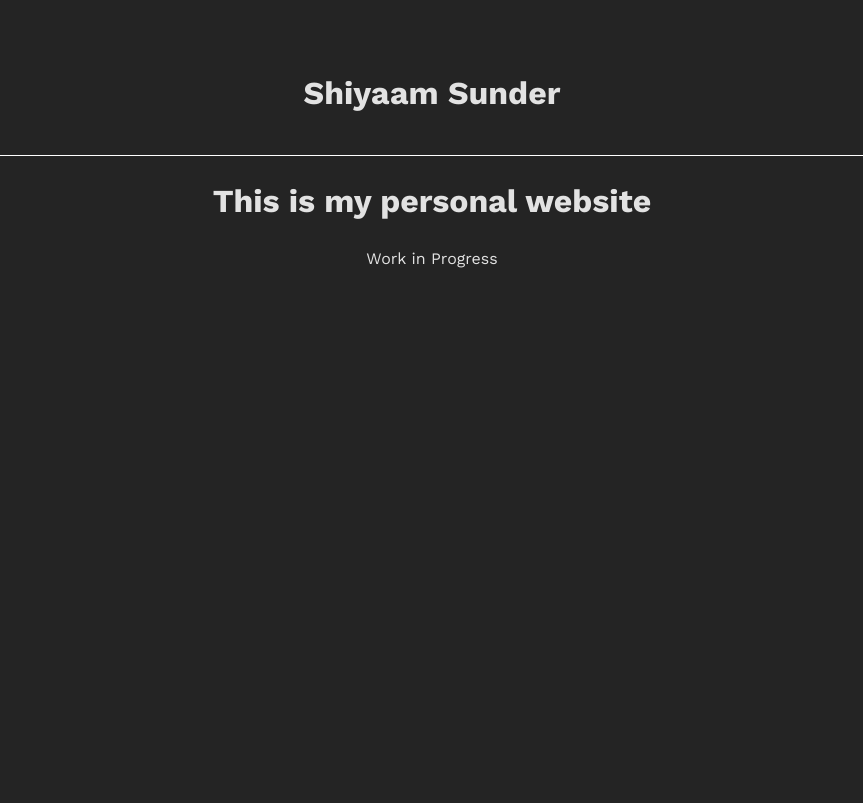
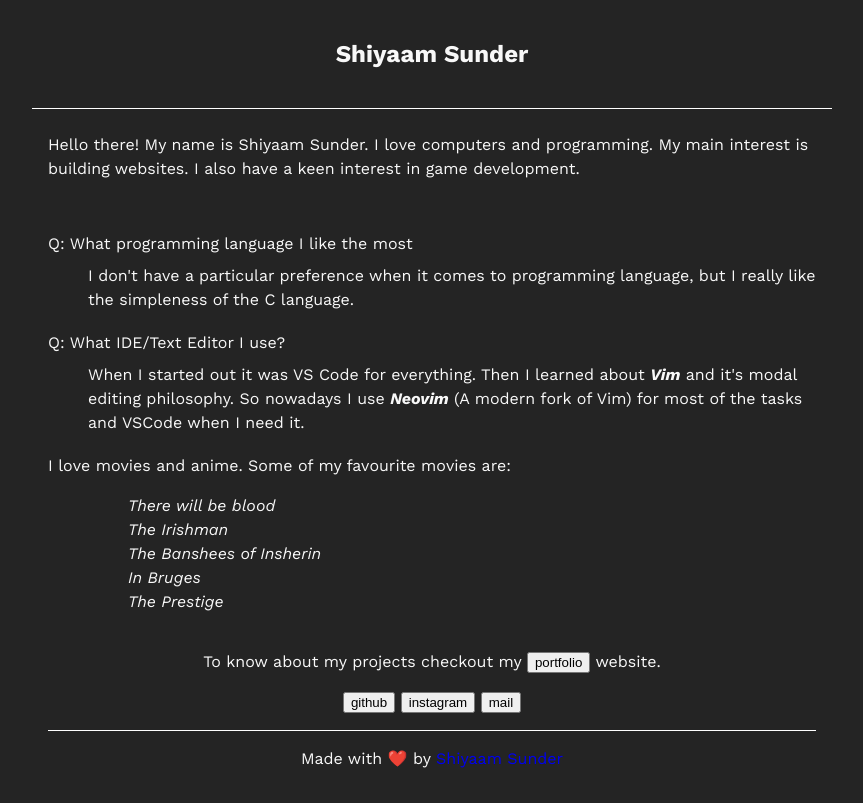
Before and after one commit to shiyaamsunder/shiyaamsunder.github.io, a website built with Vite: page index.html in a window 1280 px wide. Shown: the whole page, without its empty margins (208-1071 px from the left). Built offline with nearby package versions, Linux system fonts and the light colour scheme.

Commit message:
home page

```diff
--- a/index.html
+++ b/index.html
@@ -4,23 +4,88 @@
     <meta charset="UTF-8" />
     <link rel="icon" type="image/svg+xml" href="/vite.svg" />
     <meta name="viewport" content="width=device-width, initial-scale=1.0" />
+    <meta name="description" content="Shiyaam Sunder's personal website." />
+
     <title>Shiyaam Sunder</title>
     <link rel="stylesheet" type="text/css" href="./style.css">
   </head>
   <body>
-    <div id="app">
-      <div class="header">
+    <main id="app">
+      <section class="header">
         <h1>
           Shiyaam Sunder
         </h1>
-      </div>
-      <div>
-        <h1>This is my personal website</h1>
+      </section>
+      <section class = "main">
+        <div class="main__intro">
+          Hello there! My name is Shiyaam Sunder. I love computers and programming.
+          My main interest is building websites. I also have a keen interest in
+          game development.
+        </div>
+        <div class="main__interests">
+          <dl class="description">
+            <div class="dl__item">
+              <dt>Q: What programming language I like the most</dt>
+              <dd>
+                I don't have a particular preference when it comes to programming
+                language, but I really like the simpleness of the C language.
+              </dd>
+            </div>
+            <div class="dl__item">
+              <dt>Q: What IDE/Text Editor I use?</dt>
+              <dd>
+                When I started out it was VS Code for everything. Then I learned
+                about <em> <b>Vim</b> </em> and it's modal editing philosophy. So nowadays I use
+                <em> <b>Neovim</b> </em> (A modern fork of Vim) for most of the tasks and VSCode when
+                I need it.
+              </dd>
+            </div>
+            <div class="dl__item">
+              I love movies and anime. Some of my favourite movies are:
+
+              <ul>
+                <ol><em>There will be blood</em></ol>
+                <ol><em>The Irishman</em></ol>
+                <ol><em>The Banshees of Insherin</em></ol>
+                <ol><em>In Bruges</em></ol>
+                <ol><em>The Prestige</em></ol>
+              </ul>
+            </div>
+          </dl>
+
+        </div>
+      </section>
+
+      <section class="social">
         <p>
-        Work in Progress
-        </p>
-      </div>
-    </div>
+        To know about my projects checkout my
+        <a href="https://portfolio.shiyaam.me" target="_blank"><button>portfolio</button></a> website.
+        <p>
+
+        <div class="social__links">
+          <a href="https://github.com/shiyaamsunder" target="_blank">
+            <button type="button">
+              github
+            </button>
+          </a>
+          <a href="https://instagram.com/suskanth" target="_blank">
+            <button type="button">
+              instagram
+            </button>
+          </a>
+          <a href="mailto:shiyaamsunderms@gmail.com" target="_blank">
+            <button type="button">
+              mail
+            </button>
+          </a>
+        </div>
+      </section>
+
+      <footer>
+        Made with ❤️ by
+        <a href="https://shiyaam.me"> Shiyaam Sunder </a>
+      </footer>
+    </main>
     <!-- <script type="module" src="/main.js"></script> -->
   </body>
 </html>
--- a/style.css
+++ b/style.css
@@ -2,6 +2,12 @@
   font-family: "Work Sans";
   src: url("/fonts/WorkSans-VariableFont_wght.ttf");
   font-weight: 100 1000;
+}
+@font-face {
+  font-family: "Work Sans";
+  src: url("/fonts/WorkSans-Italic-VariableFont_wght.ttf");
+  font-weight: 100 1000;
+  font-style: italic;
 }
 :root {
   font-family: "Work Sans", system-ui, Avenir, Helvetica, Arial, sans-serif;
@@ -9,7 +15,7 @@
   font-weight: 400;
 
   color-scheme: light dark;
-  color: rgba(255, 255, 255, 0.87);
+  color: rgba(255, 255, 255, 0.97);
   background-color: #242424;
 
   font-synthesis: none;
@@ -26,16 +32,62 @@ body {
   min-height: 100vh;
 }
 
+
+
+a{
+  text-decoration: none;
+}
+a, button{
+  cursor: pointer;
+}
 .header{
   border-bottom: 1px solid white;
   padding: 16px;
   font-weight: 700;
+  margin-bottom: 1.5rem;
+  width: 100%;
+  text-align: center;
 }
 
+.main{
+  margin-top: 1.5rem 0;
+  display: flex;
+  flex-direction: column;
+  gap: 2rem;
+}
 
 #app {
   max-width: 1280px;
   margin: 0 auto;
-  padding: 2rem;
+  padding: 1rem;
+  padding-top: 0rem;
+  width: 60%;
+  display: flex;
+  flex-direction: column;
+  align-items: center;
+}
+
+.dl__item{
+  margin: 1.2rem 0;
+}
+
+.dl__item dt{
+  margin-bottom: 0.5rem;
+}
+
+
+.social{
+  width: 100%;
   text-align: center;
+
+  padding-bottom: 1rem;
+  border-bottom: 1px solid white;
 }
+.social__links{
+  width: fit-content;
+  margin: 0 auto;
+}
+
+footer{
+  margin: 1rem 0;
+}
```
